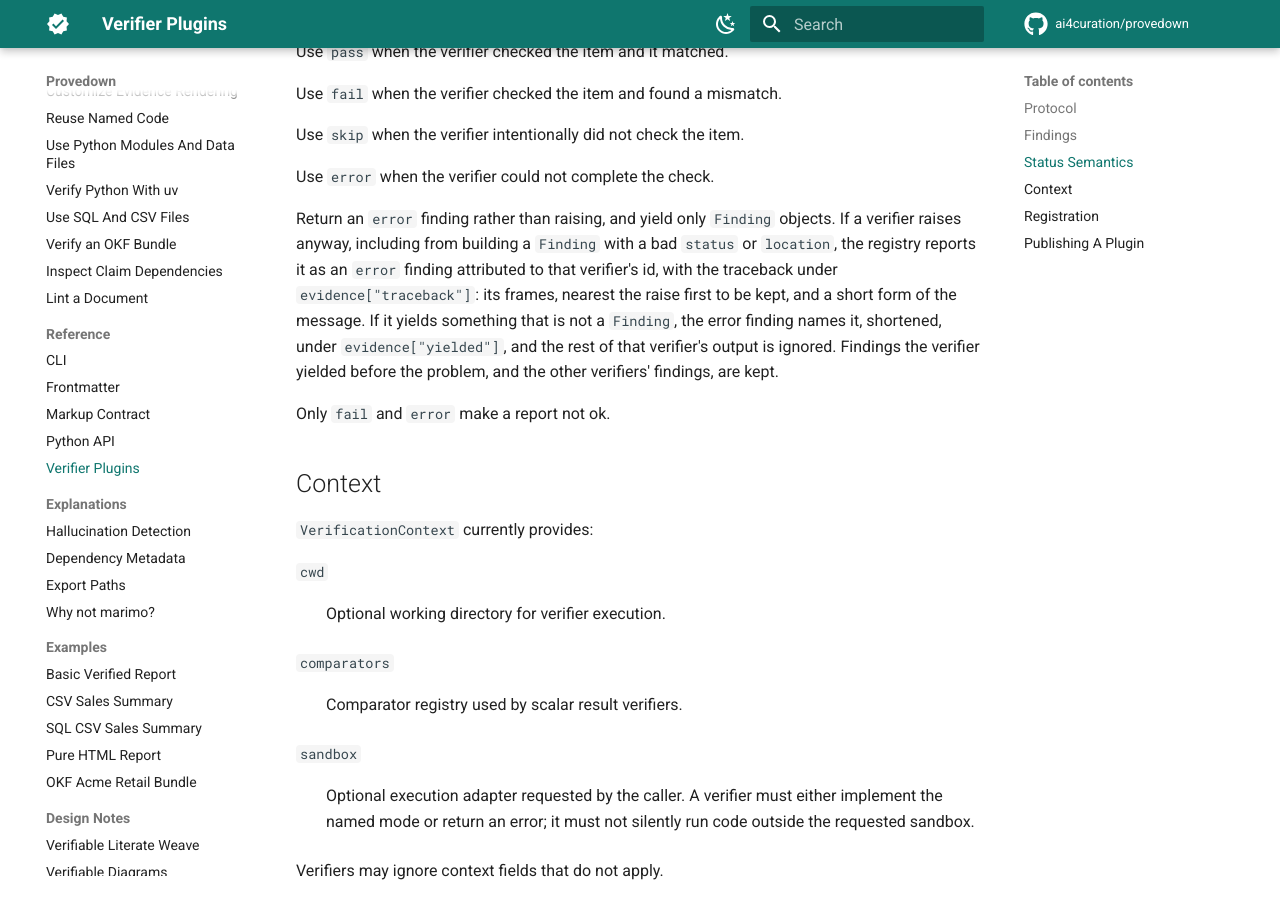
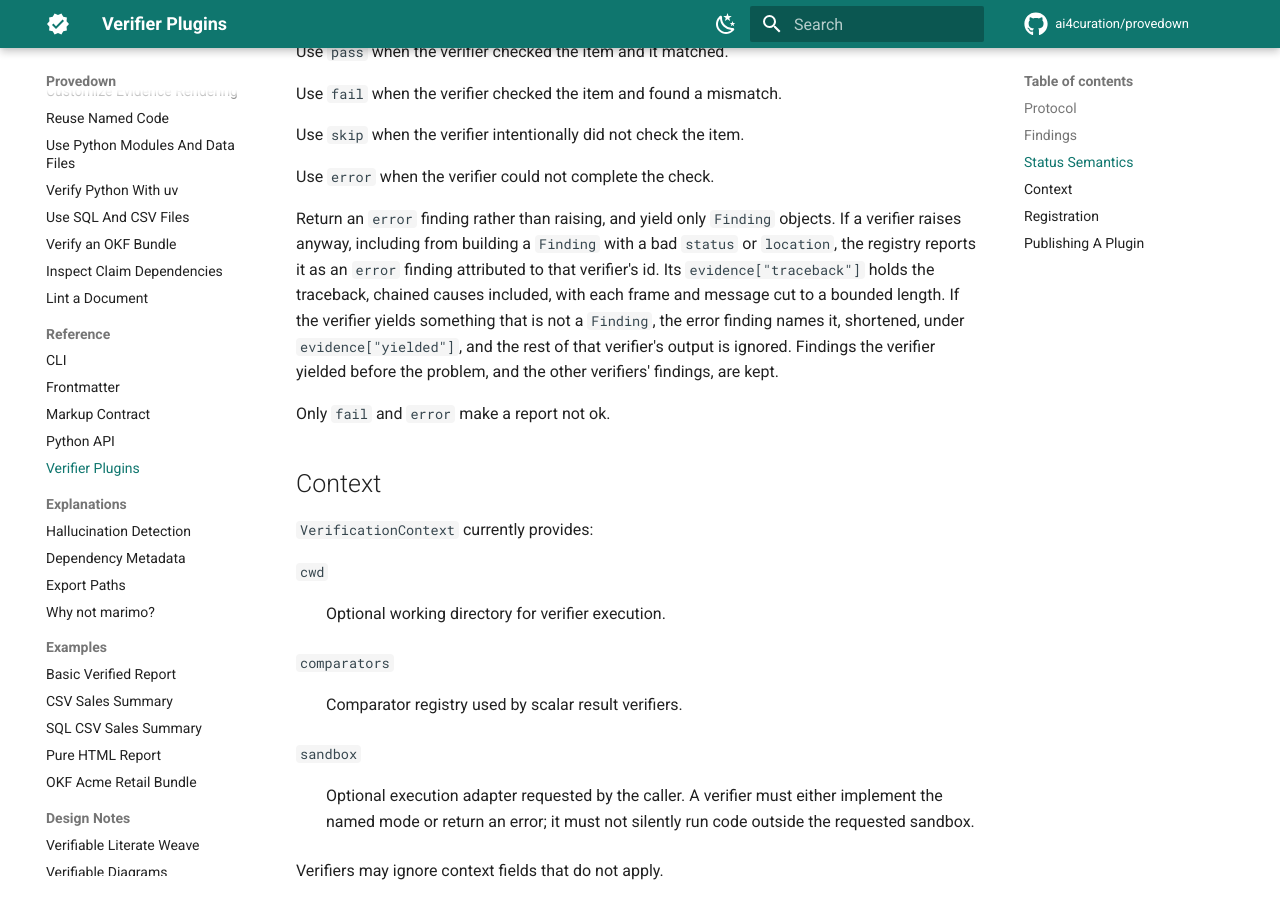
Before and after one commit to ai4curation/provedown, an MkDocs documentation site: the page built from docs/reference/verifier-plugins.md, in a window 1280 px wide and 900 px high, scrolled down 1794 px. Built offline with MkDocs 1.6.1 and Material for MkDocs 9.7.7, drawn with Linux system fonts in a browser that asks for light colours; comment, search, counter and statistics services are not loaded.

Commit message:
Keep the exception chain in a raising verifier's traceback
Ninth round of review fixes for verifier plugins:

- The traceback in a raising verifier's error finding is formatted by
  traceback.TracebackException, so chained causes and the module-prefixed
  exception name are kept. Each frame and message is cut on its own, so a
  huge message still cannot push the frames out, and an over-long whole
  keeps both its start and its end.
- Findings built for a verifier use the id it was registered under,
  which register() validated, not an attribute it could have changed.
- The plugin docs describe the traceback evidence plainly, and the
  empty-ids message constant is private.

Co-Authored-By: Claude Opus 5.5 <noreply@anthropic.com>
Claude-Session: https://claude.ai/code/session_01UMrk1o2dPRDsVFZsQKFRpm

```diff
--- a/docs/reference/verifier-plugins.md
+++ b/docs/reference/verifier-plugins.md
@@ -77,13 +77,14 @@ Use `skip` when the verifier intentionally did not check the item.
 Use `error` when the verifier could not complete the check.
 
 Return an `error` finding rather than raising, and yield only `Finding`
-objects. If a verifier raises anyway, including from building a `Finding` with
-a bad `status` or `location`, the registry reports it as an `error` finding
-attributed to that verifier's id, with the traceback under `evidence["traceback"]`: its frames, nearest the raise
-first to be kept, and a short form of the message. If it yields something that is not a `Finding`, the
-error finding names it, shortened, under `evidence["yielded"]`, and the rest of
-that verifier's output is ignored. Findings the verifier yielded before the
-problem, and the other verifiers' findings, are kept.
+objects. If a verifier raises anyway, including from building a `Finding`
+with a bad `status` or `location`, the registry reports it as an `error`
+finding attributed to that verifier's id. Its `evidence["traceback"]` holds
+the traceback, chained causes included, with each frame and message cut to a
+bounded length. If the verifier yields something that is not a `Finding`, the
+error finding names it, shortened, under `evidence["yielded"]`, and the rest
+of that verifier's output is ignored. Findings the verifier yielded before
+the problem, and the other verifiers' findings, are kept.
 
 Only `fail` and `error` make a report not ok.
 
```
Also changed, not shown: 3 other files.
